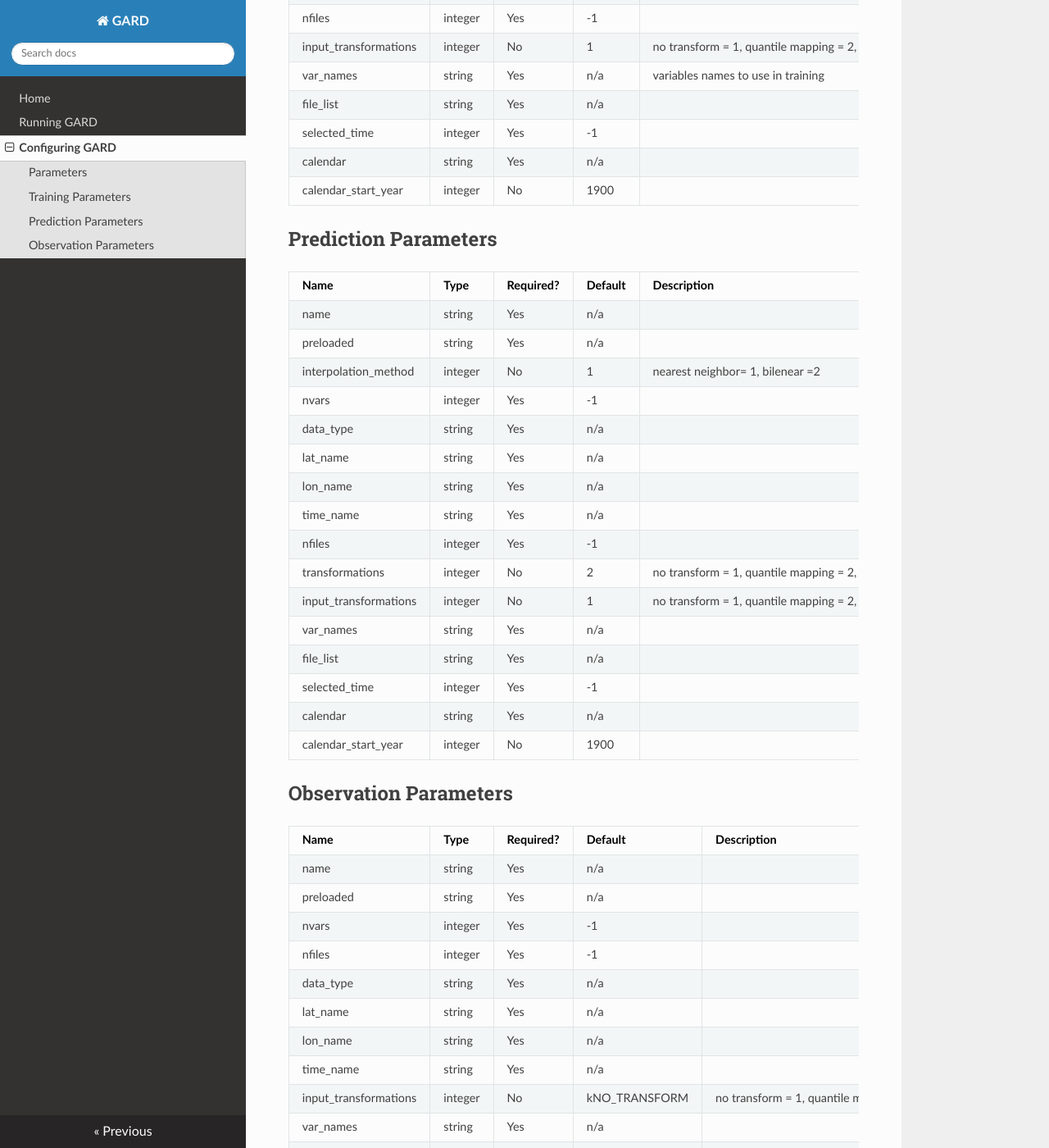
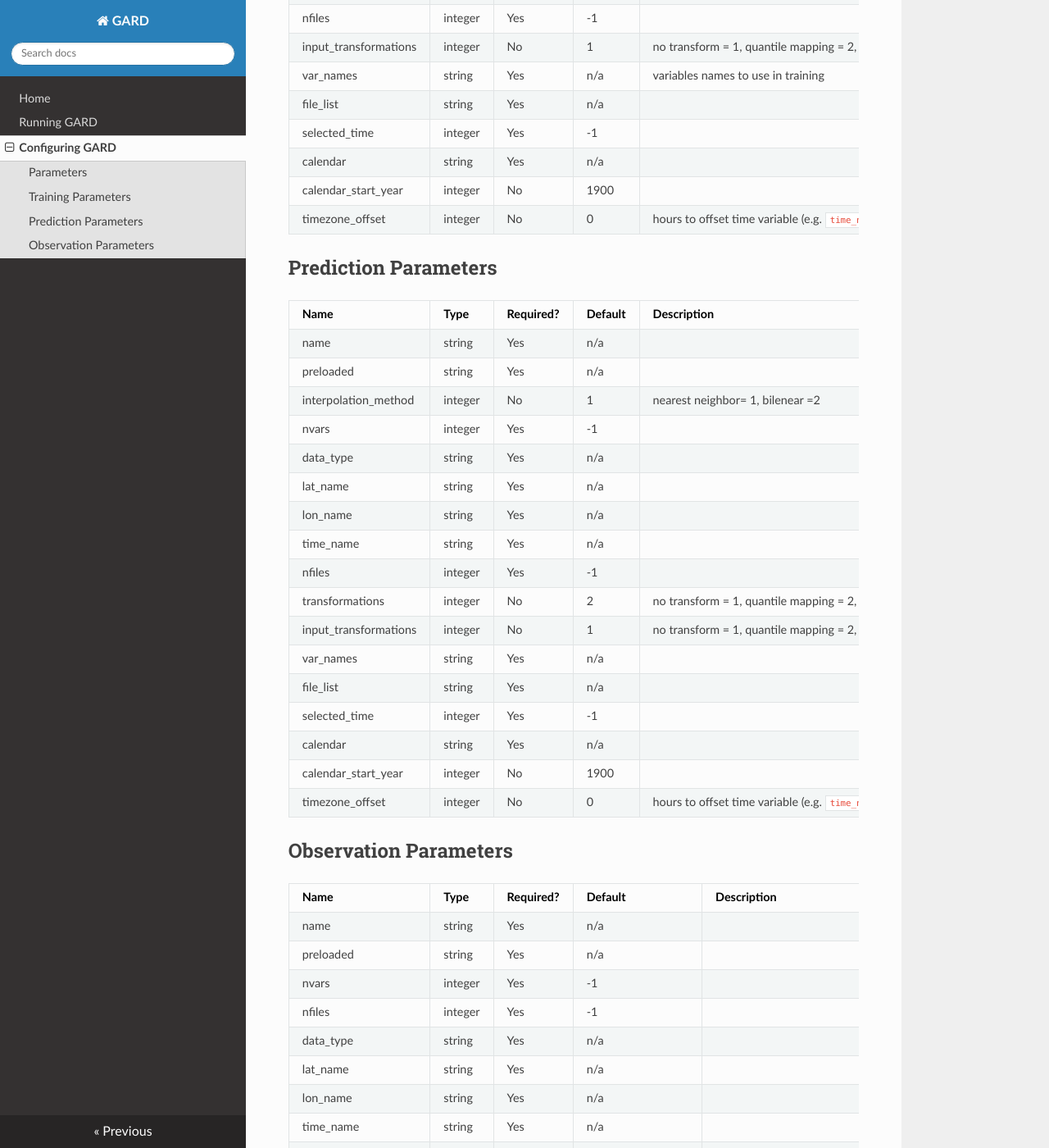
Before and after one commit to NCAR/GARD, an MkDocs documentation site: the page built from docs/config.md, in a window 1280 px wide and 1400 px high, scrolled down 1709 px. Shown: the whole window at 82% size. Built offline with MkDocs 1.6.1, drawn with Linux system fonts in a browser that asks for light colours; nearby versions of some CDN libraries; old or Windows-style settings are respelled for this version of MkDocs.

Commit message:
add timezone option configuration option

```diff
--- a/docs/config.md
+++ b/docs/config.md
@@ -60,6 +60,8 @@
 | selected_time         | integer | Yes       | -1      |                                                                                          |
 | calendar              | string  | Yes       | n/a     |                                                                                          |
 | calendar_start_year   | integer | No        | 1900    |                                                                                          |
+| timezone_offset       | integer | No        | 0    | hours to offset time variable (e.g. `time_name`) to account for timezone. |
+
 
 ## Prediction Parameters
 
@@ -81,6 +83,7 @@
 | selected_time         | integer | Yes       | -1      |                                                                                          |
 | calendar              | string  | Yes       | n/a     |                                                                                          |
 | calendar_start_year   | integer | No        | 1900    |                                                                                          |
+| timezone_offset       | integer | No        | 0    | hours to offset time variable (e.g. `time_name`) to account for timezone. |
 
 ## Observation Parameters
 
```
Also changed, not shown: 6 other files.
